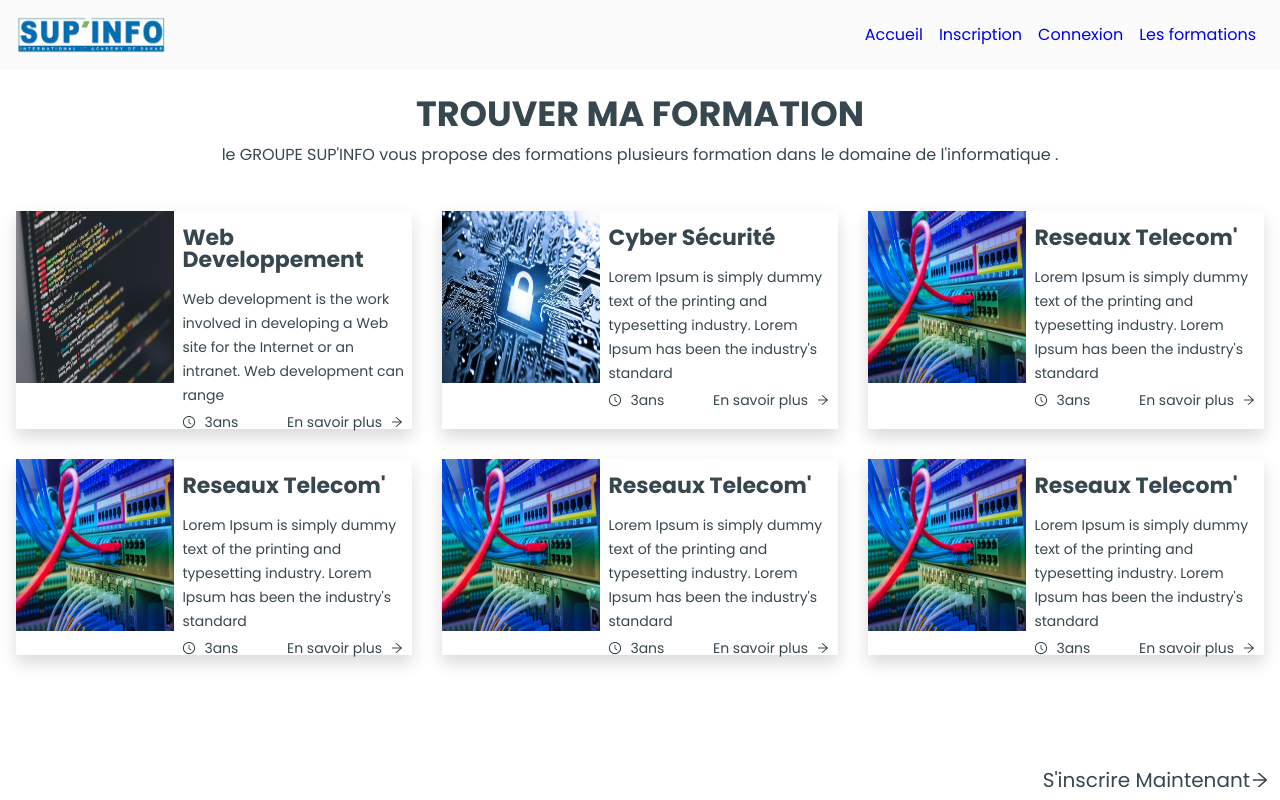
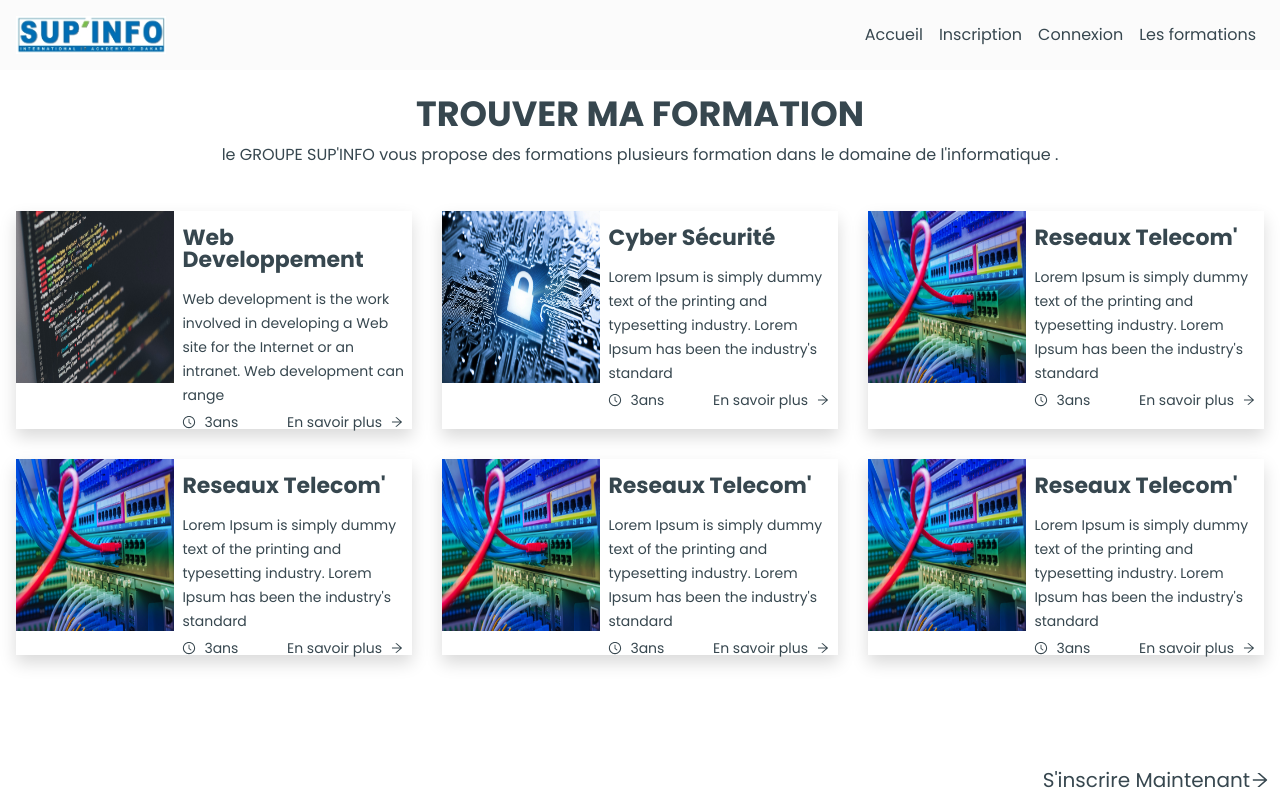
Before and after one commit to Aziz-TheDarkCode/school-management-app, a React (Create React App) app: page /courses in a window 1280 px wide. Built offline with nearby package versions, Linux system fonts and the light colour scheme.

Commit message:
latest updates

```diff
--- a/src/App.js
+++ b/src/App.js
@@ -3,7 +3,7 @@ import React from "react";
 import Homepage from './pages/home'
 import SignUppage from './pages/signup'
 import Loginpage from './pages/login'
-import{BrowserRouter as Router ,Route,Switch,  Link} from 'react-router-dom'
+import{BrowserRouter as Router ,Route,Switch,   Link} from 'react-router-dom'
 import Coursepage from './pages/courses';
 
 
--- a/src/layout/header.js
+++ b/src/layout/header.js
@@ -7,10 +7,10 @@ const Header = ()=>
         <div className='d-flex header justify-content-between align-items-center p-3 w-100'>
             <img src={logo} width='150px'/>
             <div className='d-flex header--menu'>
-                <Link to='/homepage'><NavLinks link='Accueil'/></Link>
-                <Link to='/signup'><NavLinks link='Inscription'/></Link>
-                <Link to='/signin'><NavLinks link='Connexion'/></Link>
-                <Link to='/courses'><NavLinks link='Les formations'/></Link>
+                <Link to='/homepage' className='router-link'><NavLinks link='Accueil'/></Link>
+                <Link to='/signup' className='router-link'><NavLinks link='Inscription'/></Link>
+                <Link to='/signin' className='router-link'><NavLinks link='Connexion'/></Link>
+                <Link to='/courses' className='router-link'><NavLinks link='Les formations'/></Link>
             </div>
         </div>
 
--- a/src/pages/courses.js
+++ b/src/pages/courses.js
@@ -3,6 +3,7 @@ import Web from './web.png'
 import Network from './network.jpg'
 import { AiOutlineArrowRight} from "react-icons/ai";
 import Cyber from './cyber-security.jpg'
+import { Link } from 'react-router-dom';
 const Coursepage = ()=>
 {
         return(
@@ -19,7 +20,9 @@ const Coursepage = ()=>
                     <Card title="Reseaux Telecom'" img={Network} description={`Lorem Ipsum is simply dummy text of the printing and typesetting industry. Lorem Ipsum has been the industry's standard `} duration='3ans' color='#FBFBFB'/>
                     <Card title="Reseaux Telecom'" img={Network} description={`Lorem Ipsum is simply dummy text of the printing and typesetting industry. Lorem Ipsum has been the industry's standard `} duration='3ans' color='#FBFBFB'/>
                 </div>
-               <p className='link d-flex align-items-center absolute'>S'inscrire Maintenant<AiOutlineArrowRight/></p>
+            <Link to='/signup' className='router-link'>
+                    <p className='link d-flex align-items-center absolute'>S'inscrire Maintenant<AiOutlineArrowRight/></p>
+            </Link>
             </div>
         )
 }
--- a/src/styles/css/main.css
+++ b/src/styles/css/main.css
@@ -182,6 +182,10 @@ a {
   font-size: 20px;
 }
 
+.router-link {
+  color: #37474F;
+}
+
 .btn {
   border: 1px solid transparent;
   background-color: transparent;
--- a/src/styles/scss/theme/_utils.scss
+++ b/src/styles/scss/theme/_utils.scss
@@ -70,3 +70,7 @@
     right:10px;
     font-size:20px;
 }
+.router-link
+{
+    color:$tertiary-color;
+}
```
Also changed, not shown: 1 other file (tests, documents, lock files or other folders).
